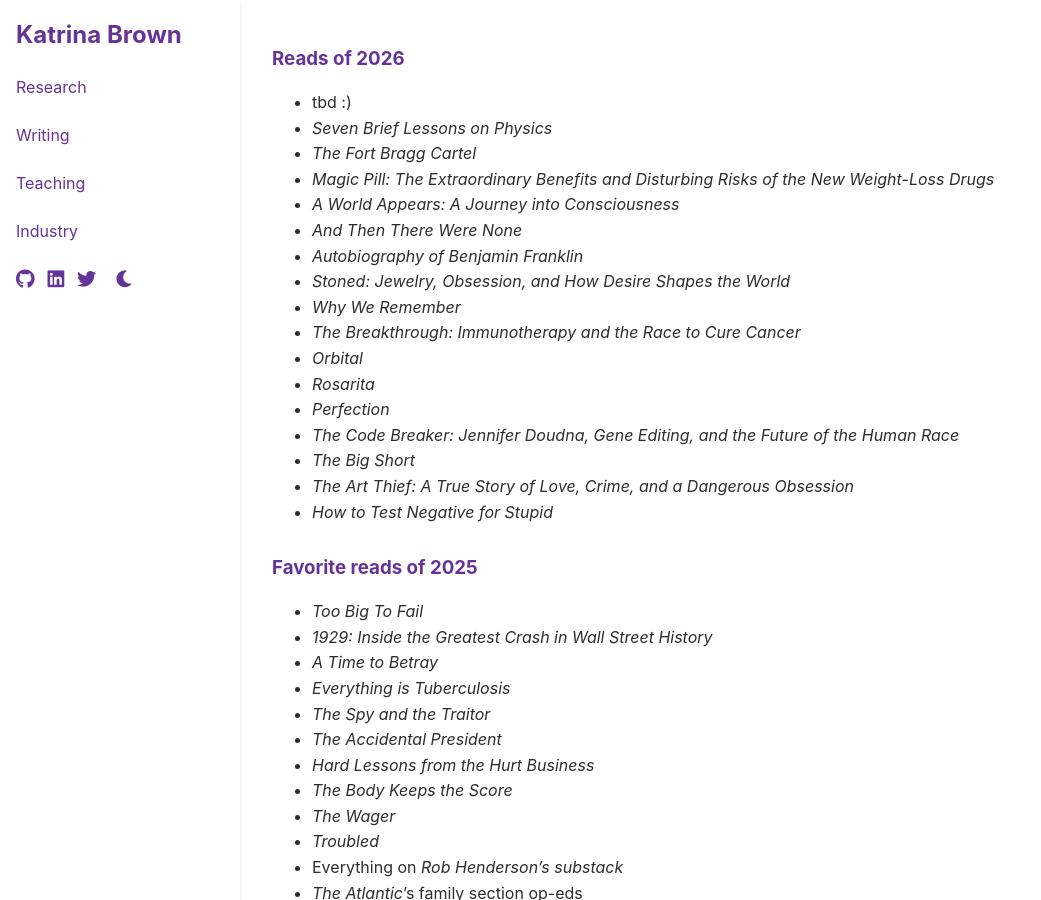
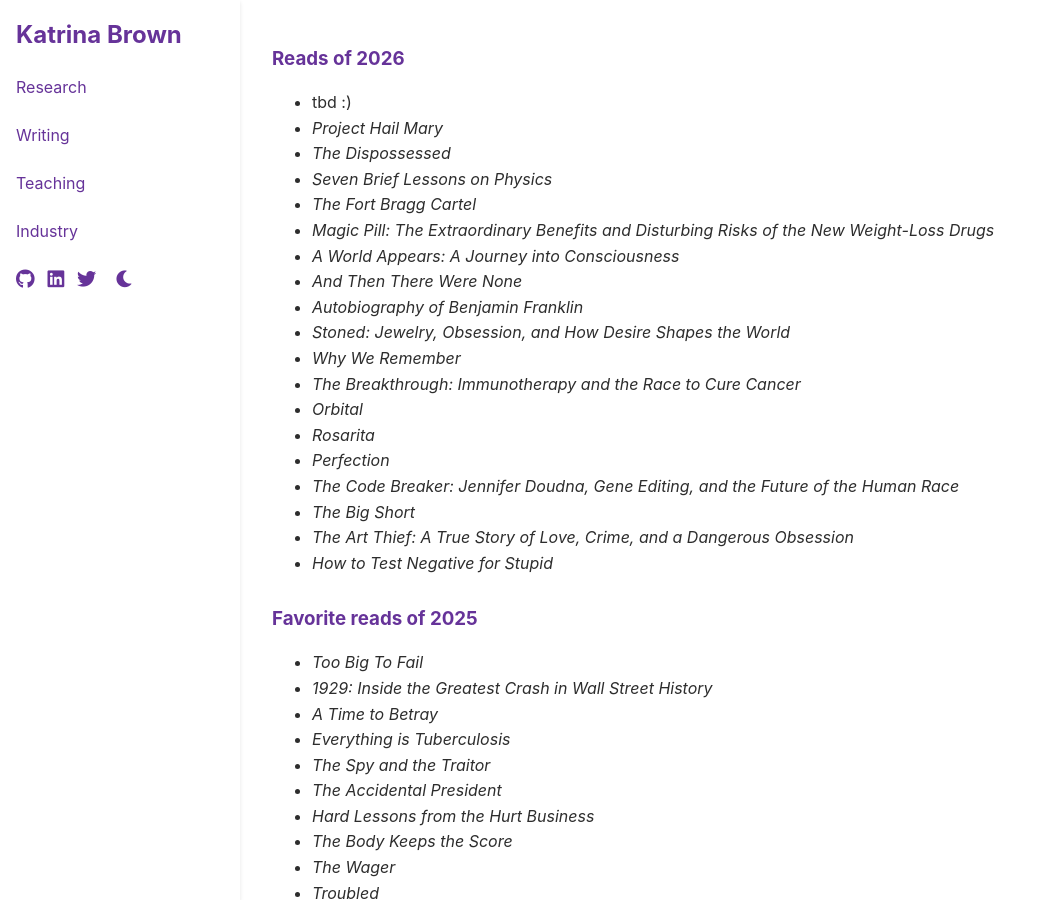
Before and after one commit to brownkat6/katrinarbrown, a Jekyll site: the page built from docs/reading.md, in a window 1280 px wide and 900 px high. Shown: the whole window, without its empty margins (0-1041 px from the left). Built offline with Jekyll 4.4.1, drawn with Linux system fonts in a browser that asks for light colours.

Commit message:
add book

```diff
--- a/docs/reading.md
+++ b/docs/reading.md
@@ -4,6 +4,8 @@ title: Reading
 ---
 ### Reads of 2026
 - tbd :)
+- *Project Hail Mary*
+- *The Dispossessed*
 - *Seven Brief Lessons on Physics*
 - *The Fort Bragg Cartel*
 - *Magic Pill: The Extraordinary Benefits and Disturbing Risks of the New Weight-Loss Drugs*
```
